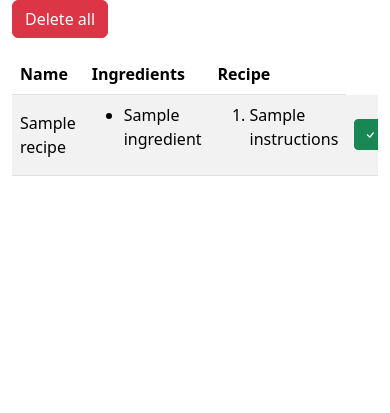
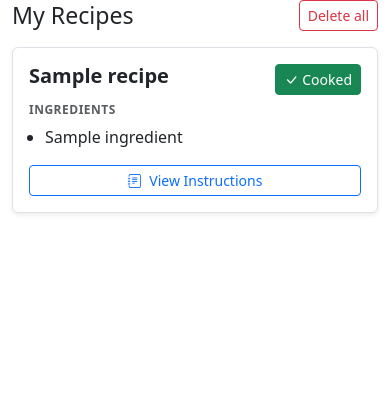
Before and after one commit to Atty737/DurHack2026, a Flask app: page /recipe_menu in a window 390 px wide. Shown: the part 17-430 px from the top of the page. Run offline with Flask 3, Linux system fonts and the light colour scheme; the visitor is signed in with stand-in values (Sample User, id 1); a database or web service that is not in the repository returns one stand-in record (values such as "Sample title").

Commit message:
mobile friendly recipes

```diff
--- a/app/templates/recipe_menu.html
+++ b/app/templates/recipe_menu.html
@@ -4,44 +4,110 @@
 
 {% block content %}
   <div class="d-flex justify-content-between align-items-center mb-3">
+    <h2 class="h3 mb-0">My Recipes</h2>
     {% if items %}
       <form
         method="post"
         action="{{ url_for('recipe_menu.delete_all_recipes') }}"
         onsubmit="return confirm('Are you sure you want to delete all your recipes?');"
+        class="m-0"
       >
-        <button type="submit" class="btn btn-danger">Delete all</button>
+        <button type="submit" class="btn btn-outline-danger btn-sm">Delete all</button>
       </form>
     {% endif %}
   </div>
 
   {% if items %}
-    <div class="table-responsive">
+    <!-- Mobile View: Clean Card Layout (< 768px) -->
+    <div class="d-md-none">
+      {% for item in items %}
+        <div class="card mb-3 shadow-sm border">
+          <div class="card-body">
+            <div class="d-flex justify-content-between align-items-start gap-2 mb-2">
+              <h3 class="h5 fw-bold mb-0 text-break">{{ item["recipe_name"] }}</h3>
+              <form
+                method="post"
+                action="{{ url_for('recipe_menu.delete_recipe', item_id=item['_id']) }}"
+                class="m-0 flex-shrink-0"
+              >
+                <button type="submit" class="btn btn-success btn-sm d-inline-flex align-items-center gap-1" title="Mark as cooked">
+                  <i class="bi bi-check-lg"></i>
+                  <span>Cooked</span>
+                </button>
+              </form>
+            </div>
+
+            <!-- Ingredients -->
+            <div class="mb-3">
+              <h4 class="h6 fw-semibold text-muted text-uppercase mb-2" style="font-size: 0.75rem; letter-spacing: 0.5px;">Ingredients</h4>
+              <ul class="mb-0 ps-3">
+                {% for ingredient in item["ingredients"] %}
+                  <li>{{ ingredient }}</li>
+                {% endfor %}
+              </ul>
+            </div>
+
+            <!-- Instructions Collapse -->
+            <button
+              class="btn btn-outline-primary btn-sm w-100"
+              type="button"
+              data-bs-toggle="collapse"
+              data-bs-target="#mobile-recipe-{{ loop.index }}"
+              aria-expanded="false"
+              aria-controls="mobile-recipe-{{ loop.index }}"
+            >
+              <i class="bi bi-journal-text me-1"></i> View Instructions
+            </button>
+            <div id="mobile-recipe-{{ loop.index }}" class="collapse mt-2">
+              <div class="p-3 bg-light rounded border">
+                {% if item["recipe"] is iterable and item["recipe"] is not string %}
+                  <ol class="mb-0 ps-3">
+                    {% for instruction in item["recipe"] %}
+                      <li>{{ instruction }}</li>
+                    {% endfor %}
+                  </ol>
+                {% else %}
+                  <p class="mb-0" style="white-space: pre-line;">{{ item["recipe"] }}</p>
+                {% endif %}
+              </div>
+            </div>
+          </div>
+        </div>
+      {% endfor %}
+    </div>
+
+    <!-- Desktop View: Table Layout (>= 768px) -->
+    <div class="d-none d-md-block table-responsive">
       <table class="table table-striped align-middle">
         <thead>
           <tr>
-            <th scope="col">Name</th>
-            <th scope="col">Ingredients</th>
-            <th scope="col">Recipe</th>
+            <th scope="col" style="width: 25%;">Name</th>
+            <th scope="col" style="width: 30%;">Ingredients</th>
+            <th scope="col" style="width: 35%;">Recipe</th>
+            <th scope="col" class="text-center" style="width: 10%;">Actions</th>
           </tr>
         </thead>
         <tbody>
           {% for item in items %}
             <tr>
-              <td>{{ item["recipe_name"] }}</td>
+              <td class="fw-semibold">{{ item["recipe_name"] }}</td>
               <td>
-                <ul>
-                {% for ingredient in item["ingredients"] %}
-                  <li>{{ ingredient }}</li>
-                {% endfor %}
+                <ul class="mb-0 ps-3">
+                  {% for ingredient in item["ingredients"] %}
+                    <li>{{ ingredient }}</li>
+                  {% endfor %}
                 </ul>
               </td>
               <td>
-                <ol>
-                {% for instructions in item["recipe"] %}
-                  <li>{{ instructions }}</li>
-                {% endfor %}
-                </ol>
+                {% if item["recipe"] is iterable and item["recipe"] is not string %}
+                  <ol class="mb-0 ps-3">
+                    {% for instruction in item["recipe"] %}
+                      <li>{{ instruction }}</li>
+                    {% endfor %}
+                  </ol>
+                {% else %}
+                  <p class="mb-0" style="white-space: pre-line;">{{ item["recipe"] }}</p>
+                {% endif %}
               </td>
               <td class="text-center">
                 <form
@@ -49,7 +115,9 @@
                   action="{{ url_for('recipe_menu.delete_recipe', item_id=item['_id']) }}"
                   class="d-inline"
                 >
-                  <button type="submit" class="btn btn-success btn-sm"><i class="bi bi-check"></i></button>
+                  <button type="submit" class="btn btn-success btn-sm" title="Mark as cooked">
+                    <i class="bi bi-check-lg"></i>
+                  </button>
                 </form>
               </td>
             </tr>
```
